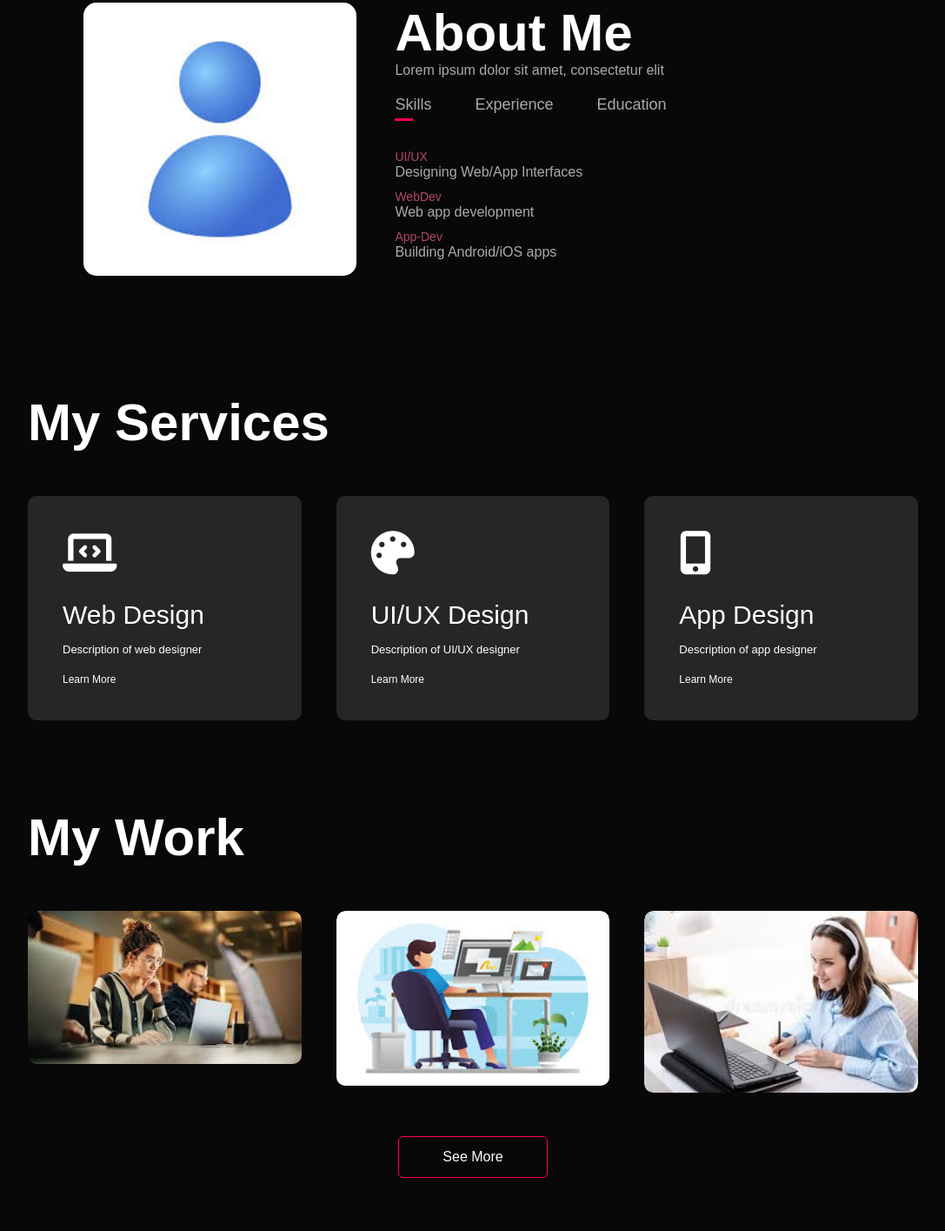
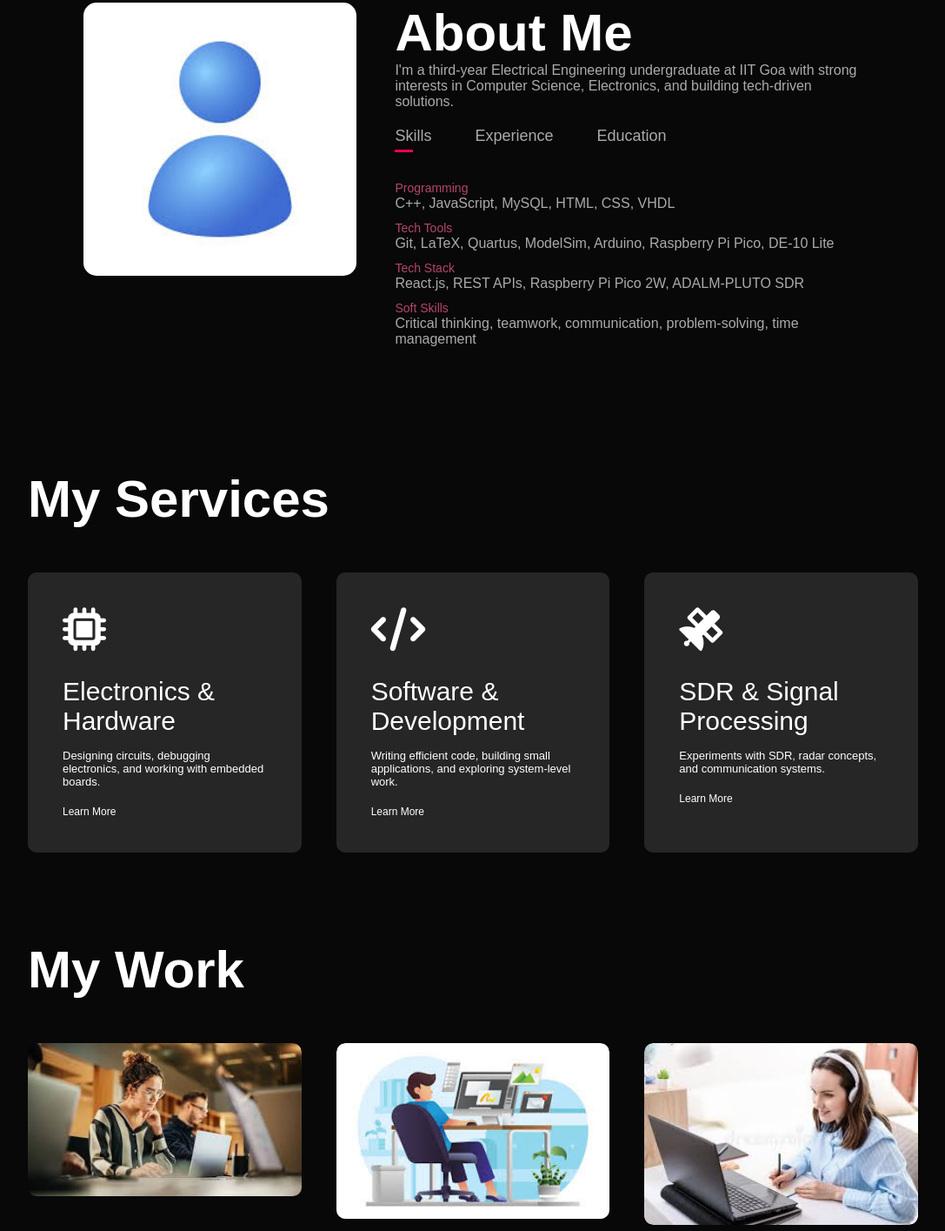
Before and after one commit to VarunHirani/portfolio_site, a plain HTML site: page index.html in a window 1280 px wide. Shown: the part 887-2302 px from the top of the page at 87% size, without its empty margins (96-1183 px from the left). Drawn offline with Linux system fonts and the light colour scheme.

Commit message:
Revise content and layout for portfolio website
Updated personal portfolio website content and structure.

```diff
--- a/index.html
+++ b/index.html
@@ -24,7 +24,7 @@
             <i class="fa-solid fa-bars" onclick="openmenu()"></i>
         </nav>
         <div class="header-text">
-            <p>UI UX Designer</p>
+            <p>Electrical Engineering Student</p>
             <h1>Hi, I'm <span>Varun Hirani</span><br/>from India</h1>
         </div>
     </div>
@@ -39,7 +39,7 @@
             </div>
             <div class="about-col-2">
                 <h1 class="sub-title">About Me</h1>
-                <p>Lorem ipsum dolor sit amet, consectetur elit</p>
+                <p>I'm a third-year Electrical Engineering undergraduate at IIT Goa with strong interests in Computer Science, Electronics, and building tech-driven solutions.</p>
 
                 <div class="tab-titles">
                     <p class="tab-links active-link" onclick="opentab('Skills')">Skills</p>
@@ -49,25 +49,28 @@
 
                 <div class="tab-contents active-tab" id="Skills">
                     <ul>
-                        <li><span>UI/UX</span><br/>Designing Web/App Interfaces</li>
-                        <li><span>WebDev</span><br/>Web app development</li>
-                        <li><span>App-Dev</span><br/>Building Android/iOS apps</li>
+                        <li><span>Programming</span><br/>C++, JavaScript, MySQL, HTML, CSS, VHDL</li>
+                        <li><span>Tech Tools</span><br/>Git, LaTeX, Quartus, ModelSim, Arduino, Raspberry Pi Pico, DE-10 Lite</li>
+                        <li><span>Tech Stack</span><br/>React.js, REST APIs, Raspberry Pi Pico 2W, ADALM-PLUTO SDR</li>
+                        <li><span>Soft Skills</span><br/>Critical thinking, teamwork, communication, problem‑solving, time management</li>
                     </ul>
                 </div>
 
                 <div class="tab-contents" id="Experience">
                     <ul>
-                        <li><span>2021-Current</span><br/>UI/UX designer at ET Institute</li>
-                        <li><span>2019-2021</span><br/>Team lead at StartApp LLC.</li>
-                        <li><span>2016-2017</span><br/>Internship at ekart eCommerce.</li>
+                        <li><span>Feb 2025 – Ongoing</span><br/>Drone‑Mounted Radar for Snow Depth Mapping (GPR + SDR integration)</li>
+                        <li><span>Apr 2025 – May 2025</span><br/>Movie Web App using React and Express.js</li>
+                        <li><span>Jan 2025 – Mar 2025</span><br/>Personal Portfolio Website development and deployment</li>
+                        <li><span>Dec 2025</span><br/>Inter‑IIT Contingent Leader – IIT Goa</li>
+                        <li><span>Aug 2024 – Jan 2025</span><br/>Chess Representative – IIT Goa</li>
                     </ul>
                 </div>
 
                 <div class="tab-contents" id="Education">
                     <ul>
-                        <li><span>2023 - Current</span><br/>Pursuing B.Tech at IIT-GOA</li>
-                        <li><span>2021-2023</span><br/>Boards and JEE</li>
-                        <li><span>2021 and Before</span><br/>Studying in school</li>
+                        <li><span>2023 - Current</span><br/>B.Tech Electrical Engineering, IIT Goa (CGPA: 7.64/10)</li>
+                        <li><span>2022 - 2023</span><br/>Class 12 – Solaris Public School, Ahmedabad (72.15%)</li>
+                        <li><span>Before 2021</span><br/>Schooling</li>
                     </ul>
                 </div>
             </div>
@@ -81,21 +84,21 @@
         <h1 class="sub-title">My Services</h1>
         <div class="services-list">
             <div>
-                <i class="fa-solid fa-laptop-code"></i>
-                <h2>Web Design</h2>
-                <p>Description of web designer</p>
+                <i class="fa-solid fa-microchip"></i>
+                <h2>Electronics & Hardware</h2>
+                <p>Designing circuits, debugging electronics, and working with embedded boards.</p>
                 <a href="#">Learn More</a>
             </div>
             <div>
-                <i class="fa-solid fa-palette"></i>
-                <h2>UI/UX Design</h2>
-                <p>Description of UI/UX designer</p>
+                <i class="fa-solid fa-code"></i>
+                <h2>Software & Development</h2>
+                <p>Writing efficient code, building small applications, and exploring system-level work.</p>
                 <a href="#">Learn More</a>
             </div>
             <div>
-                <i class="fa-solid fa-mobile-screen-button"></i>
-                <h2>App Design</h2>
-                <p>Description of app designer</p>
+                <i class="fa-solid fa-satellite"></i>
+                <h2>SDR & Signal Processing</h2>
+                <p>Experiments with SDR, radar concepts, and communication systems.</p>
                 <a href="#">Learn More</a>
             </div>
         </div>
@@ -110,25 +113,43 @@
             <div class="work">
                 <img src="Images/work-1.jpeg"/>
                 <div class="layer">
-                    <h3>Social Media App</h3>
-                    <p>The app connects you to the talented people around the world</p>
-                    <a href="#"><i class="fa-solid fa-hashtag"></i></a>
+                    <h3>Radar Snow‑Depth Mapping</h3>
+                    <p>Lightweight GPR + SDR project for Himalayan snow thickness estimation.</p>
+                    <a href="#"><i class="fa-solid fa-satellite"></i></a>
                 </div>
             </div>
             <div class="work">
                 <img src="Images/work-2.jpeg"/>
                 <div class="layer">
-                    <h3>Music App</h3>
-                    <p>The app lets you hear music on the phone.</p>
-                    <a href="#"><i class="fa-solid fa-music"></i></a>
+                    <h3>Movie Web App</h3>
+                    <p>React + Express.js app using TMDB API for dynamic movie search.</p>
+                    <a href="#"><i class="fa-solid fa-film"></i></a>
                 </div>
             </div>
             <div class="work">
                 <img src="Images/work-3.jpeg"/>
                 <div class="layer">
-                    <h3>Online Shopping App</h3>
-                    <p>The app lets you shop through the phone.</p>
-                    <a href="#"><i class="fa-solid fa-cart-shopping"></i></a>
+                    <h3>Personal Portfolio Website</h3>
+                    <p>Built from scratch using HTML, CSS, JS with smooth scrolling and contact form.</p>
+                    <a href="#"><i class="fa-solid fa-code"></i></a>
+                </div>
+            </div>
+        </div>
+            </div>
+            <div class="work">
+                <img src="Images/work-2.jpeg"/>
+                <div class="layer">
+                    <h3>Embedded Systems</h3>
+                    <p>Projects using Raspberry Pi Pico, sensors, communication modules, and automation.</p>
+                    <a href="#"><i class="fa-solid fa-microchip"></i></a>
+                </div>
+            </div>
+            <div class="work">
+                <img src="Images/work-3.jpeg"/>
+                <div class="layer">
+                    <h3>Software Experiments</h3>
+                    <p>Small apps, algorithms, and CS‑focused explorations.</p>
+                    <a href="#"><i class="fa-solid fa-code"></i></a>
                 </div>
             </div>
         </div>
@@ -142,15 +163,15 @@
         <div class="row">
             <div class="contact-left">
                 <h1 class="sub-title">Contact Me</h1>
-                <p><i class="fa-solid fa-envelope"></i> contact@example.com</p>
+                <p><i class="fa-solid fa-envelope"></i> hirani.varun@gmail.com</p>
                 <p><i class="fa-solid fa-phone"></i> +91 7778883312</p>
                 <div class="social-icons">
                     <a href="https://instagram.com"><i class="fa-brands fa-instagram"></i></a>
-                    <a href="#"><i class="fa-brands fa-linkedin"></i></a>
-                    <a href="#"><i class="fa-brands fa-youtube"></i></a>
-                    <a href="#"><i class="fa-brands fa-whatsapp"></i></a>
+                    <a href="https://in.linkedin.com/"><i class="fa-brands fa-linkedin"></i></a>
+                    <a href="https://www.youtube.com/"><i class="fa-brands fa-youtube"></i></a>
+                    <a href="https://web.whatsapp.com/"><i class="fa-brands fa-whatsapp"></i></a>
                 </div>
-                <a href="Images/MyCV.jpeg" download class="btn btn2">Download CV</a>
+                <a href="Images/Varun_Hirani_Siemens.pdf" download class="btn btn2">Download CV</a>
             </div>
 
             <div class="contact-right">
@@ -169,7 +190,7 @@
     </div>
 </div>
 
-<!-- Scripts -->
+<!-- Scripts (unchanged)-->
 <script>
     var tablinks = document.getElementsByClassName("tab-links");
     var tabcontents = document.getElementsByClassName("tab-contents");
```
